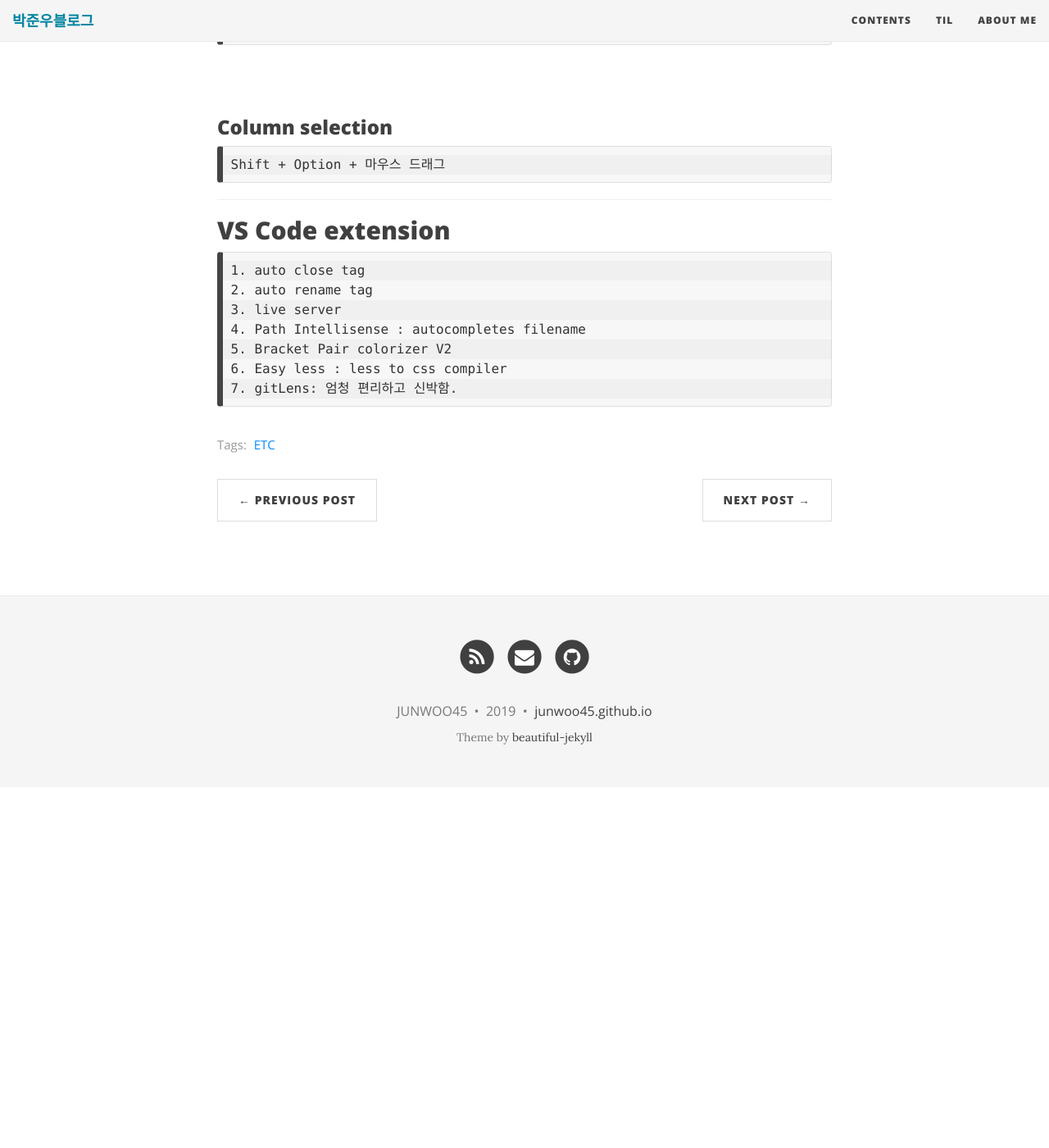
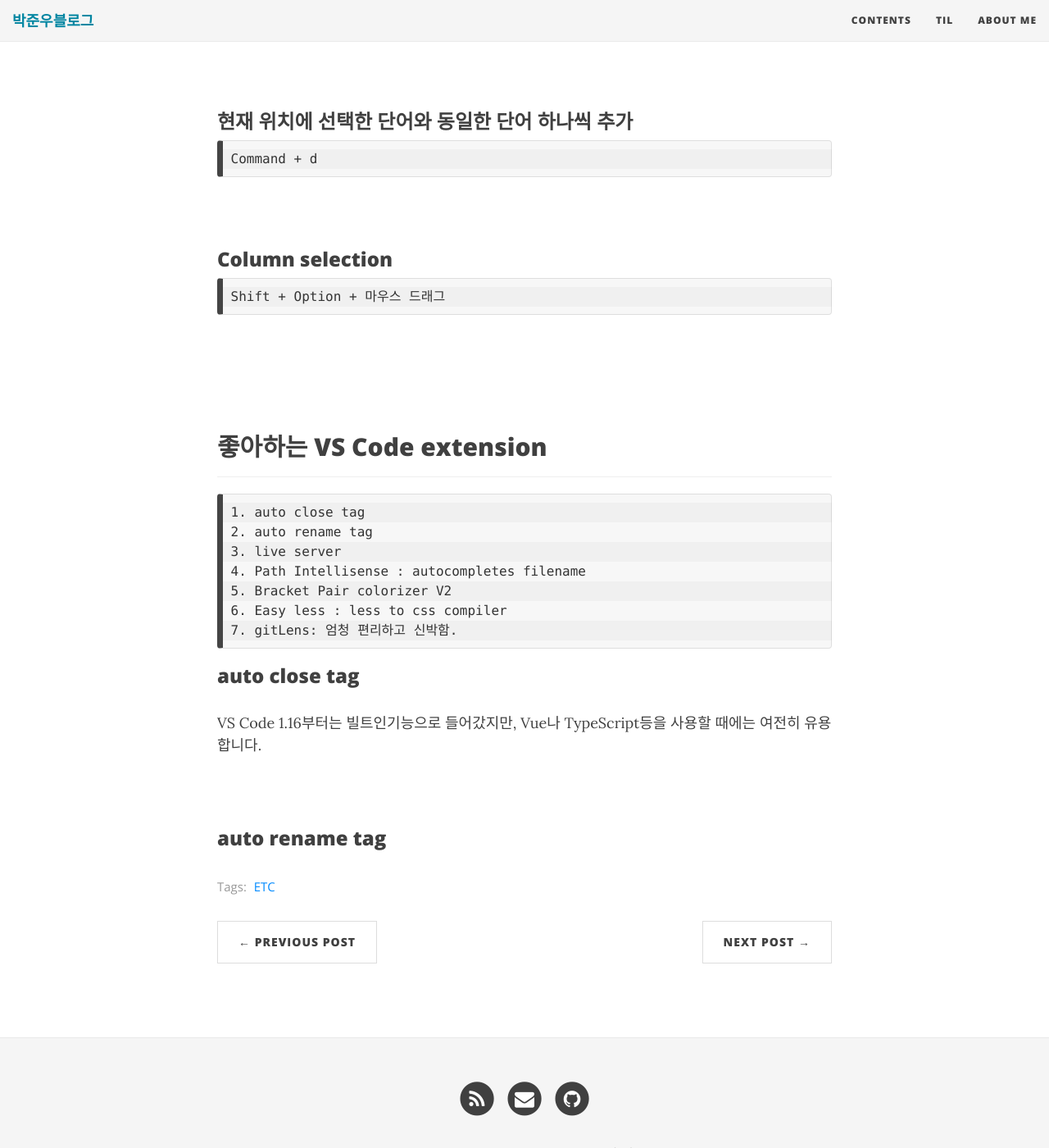
Before and after one commit to JUNWOO45/junwoo45.github.io.archived, a Jekyll site: the page built from _posts/2019-08-08-vscode_tips.md, in a window 1280 px wide and 1400 px high, scrolled down 2499 px. Shown: the whole window at 82% size. Built offline with Jekyll 4.4.1, drawn with Linux system fonts in a browser that asks for light colours; nearby versions of some CDN libraries; comment, search, counter and statistics services are not loaded; before the commit the page ends 3459 px from its top, so only the background shows below that.

Commit message:
줄바꿈 넣어 가독성 향상2

````diff
--- a/_posts/2019-08-08-vscode_tips.md
+++ b/_posts/2019-08-08-vscode_tips.md
@@ -9,11 +9,11 @@ comments: true
 
 VS Code를 애용하고 있으므로 개발환경설정 및 기분전환에 사용하기위해 기록으로 남깁니다.
 
-
-
-
+<br>
 
 ## 터미널 관련
+
+---
 
 ### 터미널에서 `code ` 라고 입력하여 VS Code 실행되도록 설정
 
@@ -23,11 +23,11 @@ Command Pallete(Shift + Command + P) 에서 `Shell command: Install 'code' comma
 $ code .
 ```
 
-
-
-
+<br>
 
 ## 커스터마이징
+
+---
 
 ### 테마 변경
 
@@ -39,9 +39,11 @@ Command + K  Command + T
 
 - Material Icon Theme
 
-
+<br>
 
 ## 단축키
+
+---
 
 ### 터미널 열기
 
@@ -60,8 +62,6 @@ command + b
 ```
 
 <br>
-
-
 
 ### Zen mode(전체화면)
 
@@ -95,17 +95,11 @@ Command + 1, Command + 2 ...
 Shift + Command + X
 ```
 
-
-
 <br>
 
-<br>
+## Editing
 
-<br>
-
-
-
-## Editing
+---
 
 ### Multi cursor selection (여러 위치 선택)
 
@@ -123,8 +117,6 @@ Shift + Command + l
 
 <br>
 
-
-
 ### 현재 위치에 선택한 단어와 동일한 단어 하나씩 추가
 
 ```
@@ -133,19 +125,21 @@ Command + d
 
 <br>
 
-
-
 ### Column selection
 
 ```
 Shift + Option + 마우스 드래그
 ```
 
+<br>
+
+<br>
 
 
-------
 
-## VS Code extension
+## 좋아하는 VS Code extension
+
+---
 
 ```
 1. auto close tag
@@ -156,3 +150,11 @@ Shift + Option + 마우스 드래그
 6. Easy less : less to css compiler
 7. gitLens: 엄청 편리하고 신박함.
 ```
+
+### auto close tag
+
+VS Code 1.16부터는 빌트인기능으로 들어갔지만, Vue나 TypeScript등을 사용할 때에는 여전히 유용합니다.
+
+<br>
+
+### auto rename tag
````
